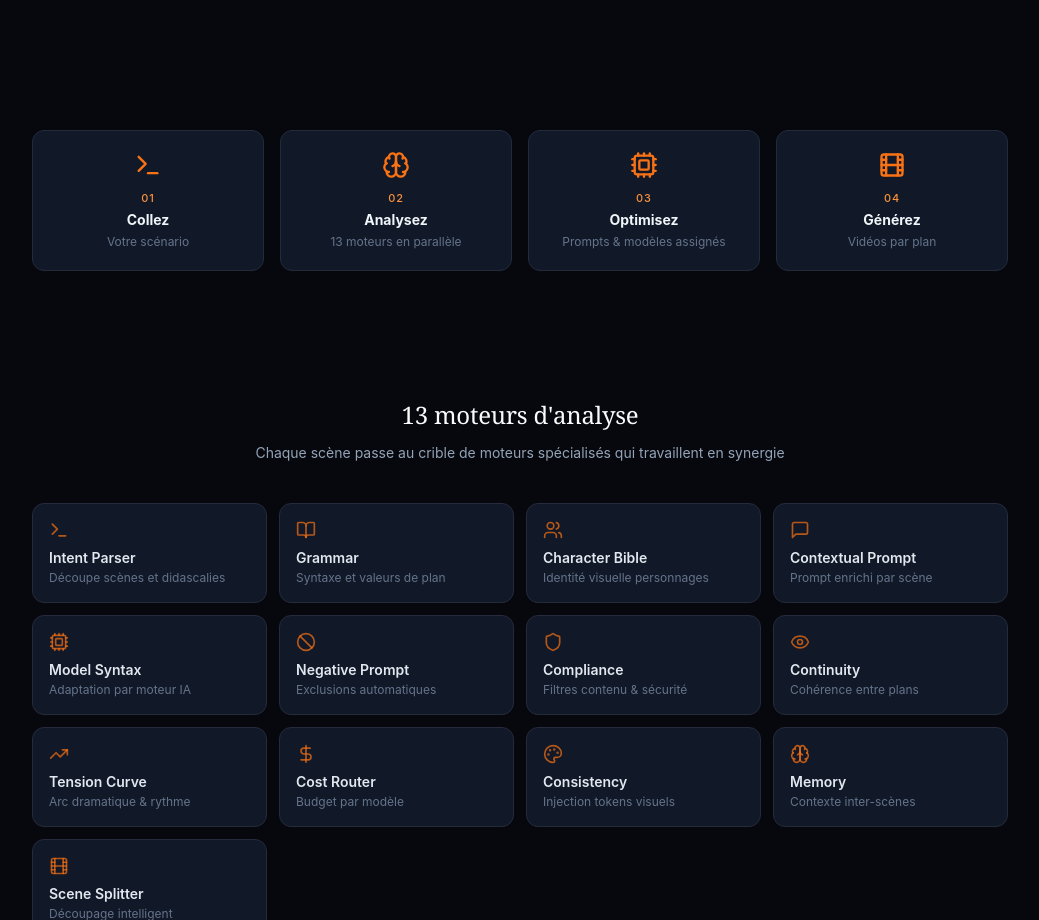
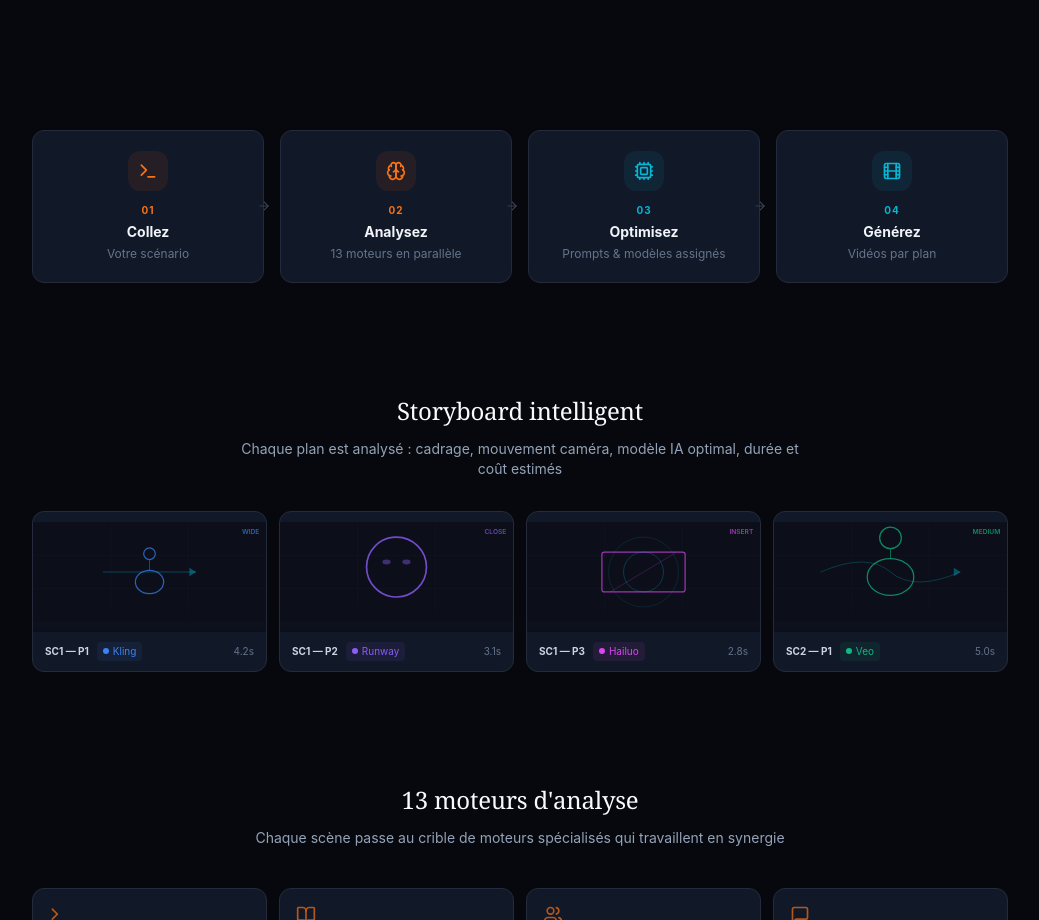
Before and after one commit to SteveMrld/misen, a Next.js app: page / in a window 1280 px wide. Shown: the part 540-1460 px from the top of the page, without its empty margins (120-1159 px from the left). Built offline with nearby package versions, Linux system fonts and the light colour scheme; no server answers.

Commit message:
V7 Visual: dashboard cards visuelles, empty state SVG, stats overview, landing storyboard preview, pipeline connecté

```diff
--- a/app/(dashboard)/dashboard/page.tsx
+++ b/app/(dashboard)/dashboard/page.tsx
@@ -2,7 +2,9 @@
 
 import { useState, useEffect, useCallback } from 'react'
 import { useRouter } from 'next/navigation'
-import { Plus, Film, Clapperboard, Clock, MoreHorizontal, Trash2, Download, Upload, X, Loader2, Play } from 'lucide-react'
+import { Plus, Film, Clapperboard, Clock, MoreHorizontal, Trash2, Download, Upload, X, Loader2, Play, Camera, Zap, TrendingUp } from 'lucide-react'
+import { ModelLegend } from '@/components/ui/model-badge'
+import { StoryboardSVG } from '@/components/ui/storyboard-svg'
 import type { Project } from '@/types/database'
 
 const statusLabels: Record<string, { label: string; class: string }> = {
@@ -108,28 +110,45 @@ export default function DashboardPage() {
 
   return (
     <div className="animate-fade-in">
-      <div className="flex items-center justify-between mb-8">
+      <div className="flex items-center justify-between mb-6">
         <div>
-          <h1 className="text-h2 text-slate-50">Mes projets</h1>
-          <p className="text-body-sm text-slate-400 mt-1">
+          <h1 className="text-2xl font-display font-bold text-slate-50">Mes projets</h1>
+          <p className="text-sm text-slate-400 mt-1">
             {projects.length} projet{projects.length > 1 ? 's' : ''}
           </p>
         </div>
         <div className="flex items-center gap-3">
-          <button onClick={handleDemo} disabled={importing} className="btn-ghost btn-md text-orange-400 border-orange-500/30 hover:bg-orange-500/10">
-            <Play size={18} className="mr-2" />
-            Démo
+          <button onClick={handleDemo} disabled={importing} className="px-3 py-2 text-sm text-orange-400 border border-orange-500/30 hover:bg-orange-500/10 rounded-lg flex items-center gap-2 transition-colors">
+            <Play size={16} /> Démo
           </button>
-          <button onClick={handleImport} disabled={importing} className="btn-ghost btn-md">
-            {importing ? <Loader2 size={18} className="mr-2 animate-spin" /> : <Upload size={18} className="mr-2" />}
-            Importer
+          <button onClick={handleImport} disabled={importing} className="px-3 py-2 text-sm text-slate-300 border border-dark-600 hover:bg-dark-800 rounded-lg flex items-center gap-2 transition-colors">
+            {importing ? <Loader2 size={16} className="animate-spin" /> : <Upload size={16} />} Importer
           </button>
-          <button onClick={() => setShowNewModal(true)} className="btn-primary btn-md">
-            <Plus size={18} className="mr-2" />
-            Nouveau projet
+          <button onClick={() => setShowNewModal(true)} className="btn-primary px-4 py-2 text-sm flex items-center gap-2">
+            <Plus size={16} /> Nouveau
           </button>
         </div>
       </div>
+
+      {/* Stats row */}
+      {projects.length > 0 && (
+        <div className="grid grid-cols-4 gap-3 mb-6">
+          {[
+            { icon: Film, label: 'Projets', value: projects.length, color: 'text-orange-400' },
+            { icon: Camera, label: 'Scènes', value: projects.reduce((s, p) => s + (p.scenes_count || 0), 0), color: 'text-blue-400' },
+            { icon: Zap, label: 'En production', value: projects.filter(p => p.status === 'production' || p.status === 'analyzing').length, color: 'text-yellow-400' },
+            { icon: TrendingUp, label: 'Terminés', value: projects.filter(p => p.status === 'complete').length, color: 'text-green-400' },
+          ].map(({ icon: Icon, label, value, color }) => (
+            <div key={label} className="bg-dark-900 border border-dark-700 rounded-xl px-4 py-3 flex items-center gap-3">
+              <Icon size={18} className={color} />
+              <div>
+                <p className="text-lg font-semibold text-slate-100">{value}</p>
+                <p className="text-[11px] text-slate-500">{label}</p>
+              </div>
+            </div>
+          ))}
+        </div>
+      )}
 
       {loading ? (
         <div className="flex items-center justify-center py-24">
@@ -165,32 +184,32 @@ export default function DashboardPage() {
 }
 
 function EmptyState({ onNew }: { onNew: () => void }) {
+  const svg = `<svg width="180" height="120" viewBox="0 0 180 120" fill="none" xmlns="http://www.w3.org/2000/svg">
+    <rect x="40" y="30" width="100" height="65" rx="6" fill="#111827" stroke="#252B3B" stroke-width="1.5"/>
+    <rect x="40" y="30" width="100" height="16" rx="6" fill="#1A1F2E"/>
+    <rect x="40" y="41" width="100" height="5" fill="#1A1F2E"/>
+    <rect x="45" y="32" width="7" height="12" rx="1" fill="#F97316" opacity="0.6" transform="rotate(-15 49 38)"/>
+    <rect x="56" y="32" width="7" height="12" rx="1" fill="#252B3B" transform="rotate(-15 60 38)"/>
+    <rect x="67" y="32" width="7" height="12" rx="1" fill="#F97316" opacity="0.6" transform="rotate(-15 71 38)"/>
+    <circle cx="90" cy="72" r="12" fill="none" stroke="#F97316" stroke-width="1.5" opacity="0.7"/>
+    <polygon points="87,66 87,78 97,72" fill="#F97316" opacity="0.7"/>
+    <circle cx="148" cy="28" r="2.5" fill="#F97316" opacity="0.4"/>
+    <circle cx="30" cy="50" r="2" fill="#06B6D4" opacity="0.3"/>
+    <circle cx="155" cy="80" r="1.5" fill="#FBBF24" opacity="0.3"/>
+  </svg>`
+
   return (
-    <div className="flex flex-col items-center justify-center py-24">
-      <div className="w-20 h-20 rounded-2xl bg-dark-800 border border-dark-700 flex items-center justify-center mb-6">
-        <Clapperboard size={36} className="text-orange-500/60" />
-      </div>
-      <h3 className="text-h4 text-slate-200 mb-2">Créez votre premier projet</h3>
-      <p className="text-body-sm text-slate-400 text-center max-w-sm mb-8">
+    <div className="flex flex-col items-center justify-center py-20">
+      <div className="mb-6" dangerouslySetInnerHTML={{ __html: svg }} />
+      <h3 className="text-xl font-display text-slate-200 mb-2">Créez votre premier projet</h3>
+      <p className="text-sm text-slate-400 text-center max-w-md mb-8">
         Importez un scénario et laissez MISEN orchestrer votre production
         avec 13 moteurs d&apos;analyse et 7 modèles IA.
       </p>
-      <button onClick={onNew} className="btn-primary btn-lg">
-        <Plus size={20} className="mr-2" />
-        Nouveau projet
+      <button onClick={onNew} className="btn-primary px-5 py-2.5 rounded-xl flex items-center gap-2 text-sm font-medium">
+        <Plus size={16} /> Nouveau projet
       </button>
-      <div className="flex items-center gap-6 mt-12">
-        {[
-          { icon: Film, label: '13 moteurs' },
-          { icon: Clapperboard, label: '7 modèles IA' },
-          { icon: Clock, label: 'Export JSON' },
-        ].map(({ icon: Icon, label }) => (
-          <div key={label} className="flex items-center gap-2 text-slate-500">
-            <Icon size={16} />
-            <span className="text-caption">{label}</span>
-          </div>
-        ))}
-      </div>
+      <ModelLegend className="mt-10 opacity-60" />
     </div>
   )
 }
@@ -201,41 +220,53 @@ function ProjectCard({ project, onClick, onDelete, onExport }: {
   const status = statusLabels[project.status] || statusLabels.draft
   const [showMenu, setShowMenu] = useState(false)
 
+  // Pseudo-random visual based on project name
+  const hash = project.name.split('').reduce((a, c) => a + c.charCodeAt(0), 0)
+  const shots = ['plan large', 'plan moyen', 'gros plan', 'insert', 'très gros plan']
+  const moves = ['pan right', 'dolly in', 'tracking', 'static', 'tilt up', 'crane']
+  const modelColors = ['#3B82F6', '#8B5CF6', '#EC4899', '#10B981', '#14B8A6', '#6366F1', '#D946EF']
+
   return (
-    <div className="card-interactive group cursor-pointer" onClick={onClick}>
-      <div className="flex items-start justify-between mb-4">
-        <div className="flex-1 min-w-0">
-          <h3 className="text-body font-medium text-slate-100 truncate group-hover:text-orange-400 transition-colors">
-            {project.name}
-          </h3>
-          <p className="text-caption text-slate-500 mt-1">
-            {project.scenes_count} scène{project.scenes_count > 1 ? 's' : ''}
-          </p>
-        </div>
+    <div className="card-interactive group cursor-pointer overflow-hidden" onClick={onClick}>
+      {/* Visual preview header */}
+      <div className="relative -mx-[1px] -mt-[1px]">
+        <StoryboardSVG
+          shotType={shots[hash % shots.length]}
+          cameraMove={moves[(hash * 7) % moves.length]}
+          width={400} height={110}
+          modelColor={modelColors[hash % modelColors.length]}
+          className="w-full"
+        />
+        <div className="absolute inset-0 bg-gradient-to-t from-dark-900 via-dark-900/30 to-transparent" />
+        <div className="absolute top-3 right-3"><span className={status.class}>{status.label}</span></div>
+        <div className="absolute top-3 left-3 opacity-0 group-hover:opacity-100 transition-opacity">
           <div className="relative">
-          <button
-            onClick={(e) => { e.stopPropagation(); setShowMenu(!showMenu) }}
-            className="btn-ghost p-1.5 rounded-md opacity-0 group-hover:opacity-100 transition-opacity"
-          >
-            <MoreHorizontal size={16} className="text-slate-400" />
+            <button onClick={(e) => { e.stopPropagation(); setShowMenu(!showMenu) }}
+              className="p-1.5 rounded-md bg-dark-950/60 backdrop-blur-sm hover:bg-dark-950/80">
+              <MoreHorizontal size={14} className="text-slate-400" />
             </button>
             {showMenu && (
-            <div className="absolute right-0 top-8 w-40 bg-dark-800 border border-dark-700 rounded-lg shadow-xl z-10 py-1" onClick={(e) => e.stopPropagation()}>
-              <button onClick={() => { onExport(); setShowMenu(false) }} className="flex items-center gap-2 w-full px-3 py-2 text-body-sm text-slate-300 hover:bg-dark-700 transition-colors">
-                <Download size={14} /> Exporter JSON
+              <div className="absolute left-0 top-8 w-40 bg-dark-800 border border-dark-700 rounded-lg shadow-xl z-10 py-1" onClick={(e) => e.stopPropagation()}>
+                <button onClick={() => { onExport(); setShowMenu(false) }} className="flex items-center gap-2 w-full px-3 py-2 text-xs text-slate-300 hover:bg-dark-700">
+                  <Download size={13} /> Exporter JSON
                 </button>
-              <button onClick={() => { onDelete(); setShowMenu(false) }} className="flex items-center gap-2 w-full px-3 py-2 text-body-sm text-red-400 hover:bg-dark-700 transition-colors">
-                <Trash2 size={14} /> Supprimer
+                <button onClick={() => { onDelete(); setShowMenu(false) }} className="flex items-center gap-2 w-full px-3 py-2 text-xs text-red-400 hover:bg-dark-700">
+                  <Trash2 size={13} /> Supprimer
                 </button>
               </div>
             )}
           </div>
         </div>
-      <div className="flex items-center justify-between pt-4 border-t border-dark-700">
-        <span className={status.class}>{status.label}</span>
-        <span className="text-caption text-slate-500">
-          {new Date(project.updated_at).toLocaleDateString('fr-FR')}
-        </span>
+      </div>
+      {/* Info */}
+      <div className="p-4 pt-2">
+        <h3 className="text-sm font-medium text-slate-100 truncate group-hover:text-orange-400 transition-colors">
+          {project.name}
+        </h3>
+        <div className="flex items-center justify-between mt-3">
+          <span className="text-[11px] text-slate-500 flex items-center gap-1"><Camera size={11} /> {project.scenes_count} scène{project.scenes_count > 1 ? 's' : ''}</span>
+          <span className="text-[11px] text-slate-600">{new Date(project.updated_at).toLocaleDateString('fr-FR')}</span>
+        </div>
       </div>
     </div>
   )
--- a/app/page.tsx
+++ b/app/page.tsx
@@ -79,18 +79,97 @@ export default async function HomePage() {
 
       {/* PIPELINE */}
       <section className="px-6 py-16 max-w-5xl mx-auto">
-        <div className="grid grid-cols-1 md:grid-cols-4 gap-4">
+        <div className="grid grid-cols-1 md:grid-cols-4 gap-4 relative">
           {[
-            { step: '01', title: 'Collez', desc: 'Votre scénario', icon: Terminal },
-            { step: '02', title: 'Analysez', desc: '13 moteurs en parallèle', icon: Brain },
-            { step: '03', title: 'Optimisez', desc: 'Prompts & modèles assignés', icon: Cpu },
-            { step: '04', title: 'Générez', desc: 'Vidéos par plan', icon: Film },
-          ].map((s) => (
-            <div key={s.step} className="card p-5 text-center">
-              <s.icon size={28} className="text-orange-500 mx-auto mb-3" />
-              <div className="text-overline text-orange-400 mb-1">{s.step}</div>
+            { step: '01', title: 'Collez', desc: 'Votre scénario', icon: Terminal, color: '#F97316' },
+            { step: '02', title: 'Analysez', desc: '13 moteurs en parallèle', icon: Brain, color: '#F97316' },
+            { step: '03', title: 'Optimisez', desc: 'Prompts & modèles assignés', icon: Cpu, color: '#06B6D4' },
+            { step: '04', title: 'Générez', desc: 'Vidéos par plan', icon: Film, color: '#06B6D4' },
+          ].map((s, i) => (
+            <div key={s.step} className="card p-5 text-center relative group hover:border-dark-600 transition-all">
+              <div className="w-10 h-10 rounded-xl mx-auto mb-3 flex items-center justify-center" style={{ backgroundColor: `${s.color}15` }}>
+                <s.icon size={20} style={{ color: s.color }} />
+              </div>
+              <div className="text-[10px] font-bold tracking-widest mb-1" style={{ color: s.color }}>{s.step}</div>
               <h3 className="text-sm font-bold text-slate-100 mb-1">{s.title}</h3>
               <p className="text-xs text-slate-500">{s.desc}</p>
+              {i < 3 && (
+                <div className="hidden md:block absolute -right-2 top-1/2 -translate-y-1/2 z-10">
+                  <ArrowRight size={14} className="text-dark-600" />
+                </div>
+              )}
+            </div>
+          ))}
+        </div>
+      </section>
+
+      {/* STORYBOARD PREVIEW */}
+      <section className="px-6 py-12 max-w-5xl mx-auto">
+        <h2 className="font-display text-2xl text-slate-50 text-center mb-3" style={{ fontWeight: 400 }}>Storyboard intelligent</h2>
+        <p className="text-sm text-slate-400 text-center mb-8 max-w-xl mx-auto">
+          Chaque plan est analysé : cadrage, mouvement caméra, modèle IA optimal, durée et coût estimés
+        </p>
+        <div className="grid grid-cols-2 md:grid-cols-4 gap-3">
+          {[
+            { shot: 'plan large', move: 'pan right', model: 'Kling', color: '#3B82F6', label: 'SC1 — P1', dur: '4.2s' },
+            { shot: 'gros plan', move: 'static', model: 'Runway', color: '#8B5CF6', label: 'SC1 — P2', dur: '3.1s' },
+            { shot: 'insert', move: 'dolly in', model: 'Hailuo', color: '#D946EF', label: 'SC1 — P3', dur: '2.8s' },
+            { shot: 'plan moyen', move: 'tracking', model: 'Veo', color: '#10B981', label: 'SC2 — P1', dur: '5.0s' },
+          ].map((p, i) => (
+            <div key={i} className="card overflow-hidden group hover:border-dark-600 transition-all">
+              <div className="relative">
+                <svg width="280" height="120" viewBox="0 0 280 120" className="w-full">
+                  <rect width="280" height="120" fill="#0C0F1A" />
+                  <line x1="93" y1="0" x2="93" y2="120" stroke="#252B3B" strokeWidth="0.5" opacity="0.4"/>
+                  <line x1="187" y1="0" x2="187" y2="120" stroke="#252B3B" strokeWidth="0.5" opacity="0.4"/>
+                  <line x1="0" y1="40" x2="280" y2="40" stroke="#252B3B" strokeWidth="0.5" opacity="0.4"/>
+                  <line x1="0" y1="80" x2="280" y2="80" stroke="#252B3B" strokeWidth="0.5" opacity="0.4"/>
+                  {p.shot === 'plan large' && <>
+                    <ellipse cx="140" cy="72" rx="17" ry="14" fill="none" stroke={p.color} strokeWidth="1.5" opacity="0.7"/>
+                    <circle cx="140" cy="38" r="7" fill="none" stroke={p.color} strokeWidth="1.5" opacity="0.7"/>
+                    <line x1="140" y1="58" x2="140" y2="45" stroke={p.color} strokeWidth="1" opacity="0.5"/>
+                  </>}
+                  {p.shot === 'gros plan' && <>
+                    <circle cx="140" cy="54" r="36" fill="none" stroke={p.color} strokeWidth="2" opacity="0.8"/>
+                    <ellipse cx="128" cy="48" rx="5" ry="3" fill={p.color} opacity="0.4"/>
+                    <ellipse cx="152" cy="48" rx="5" ry="3" fill={p.color} opacity="0.4"/>
+                  </>}
+                  {p.shot === 'insert' && <>
+                    <rect x="90" y="36" width="100" height="48" rx="3" fill="none" stroke={p.color} strokeWidth="1.5" opacity="0.7"/>
+                    <line x1="100" y1="84" x2="180" y2="36" stroke={p.color} strokeWidth="0.8" opacity="0.3"/>
+                  </>}
+                  {p.shot === 'plan moyen' && <>
+                    <ellipse cx="140" cy="66" rx="28" ry="22" fill="none" stroke={p.color} strokeWidth="1.5" opacity="0.7"/>
+                    <circle cx="140" cy="19" r="13" fill="none" stroke={p.color} strokeWidth="1.5" opacity="0.7"/>
+                    <line x1="140" y1="44" x2="140" y2="32" stroke={p.color} strokeWidth="1.2" opacity="0.5"/>
+                  </>}
+                  {p.move === 'pan right' && <>
+                    <line x1="84" y1="60" x2="196" y2="60" stroke="#06B6D4" strokeWidth="1" opacity="0.4"/>
+                    <polygon points="196,60 188,55 188,65" fill="#06B6D4" opacity="0.4"/>
+                  </>}
+                  {p.move === 'dolly in' && <>
+                    <circle cx="140" cy="60" r="42" fill="none" stroke="#06B6D4" strokeWidth="0.8" opacity="0.2"/>
+                    <circle cx="140" cy="60" r="24" fill="none" stroke="#06B6D4" strokeWidth="1" opacity="0.3"/>
+                  </>}
+                  {p.move === 'tracking' && <>
+                    <path d="M56,60 Q112,36 140,60 Q168,84 224,60" fill="none" stroke="#06B6D4" strokeWidth="1" opacity="0.3"/>
+                    <polygon points="224,60 216,55 216,65" fill="#06B6D4" opacity="0.4"/>
+                  </>}
+                  <text x="272" y="14" textAnchor="end" fontFamily="Inter,system-ui" fontSize="8" fontWeight="600" fill={p.color} opacity="0.7">
+                    {p.shot === 'plan large' ? 'WIDE' : p.shot === 'gros plan' ? 'CLOSE' : p.shot === 'insert' ? 'INSERT' : 'MEDIUM'}
+                  </text>
+                </svg>
+                <div className="absolute bottom-0 inset-x-0 h-8 bg-gradient-to-t from-dark-900 to-transparent" />
+              </div>
+              <div className="px-3 py-2.5 flex items-center justify-between">
+                <div className="flex items-center gap-2">
+                  <span className="text-[10px] font-bold text-slate-300">{p.label}</span>
+                  <span className="inline-flex items-center gap-1 text-[10px] px-1.5 py-0.5 rounded" style={{ backgroundColor: `${p.color}15`, color: p.color }}>
+                    <span className="w-1.5 h-1.5 rounded-full" style={{ backgroundColor: p.color }} /> {p.model}
+                  </span>
+                </div>
+                <span className="text-[10px] text-slate-500">{p.dur}</span>
+              </div>
             </div>
           ))}
         </div>
```
Lines whose indentation alone changed are shown as unchanged.
